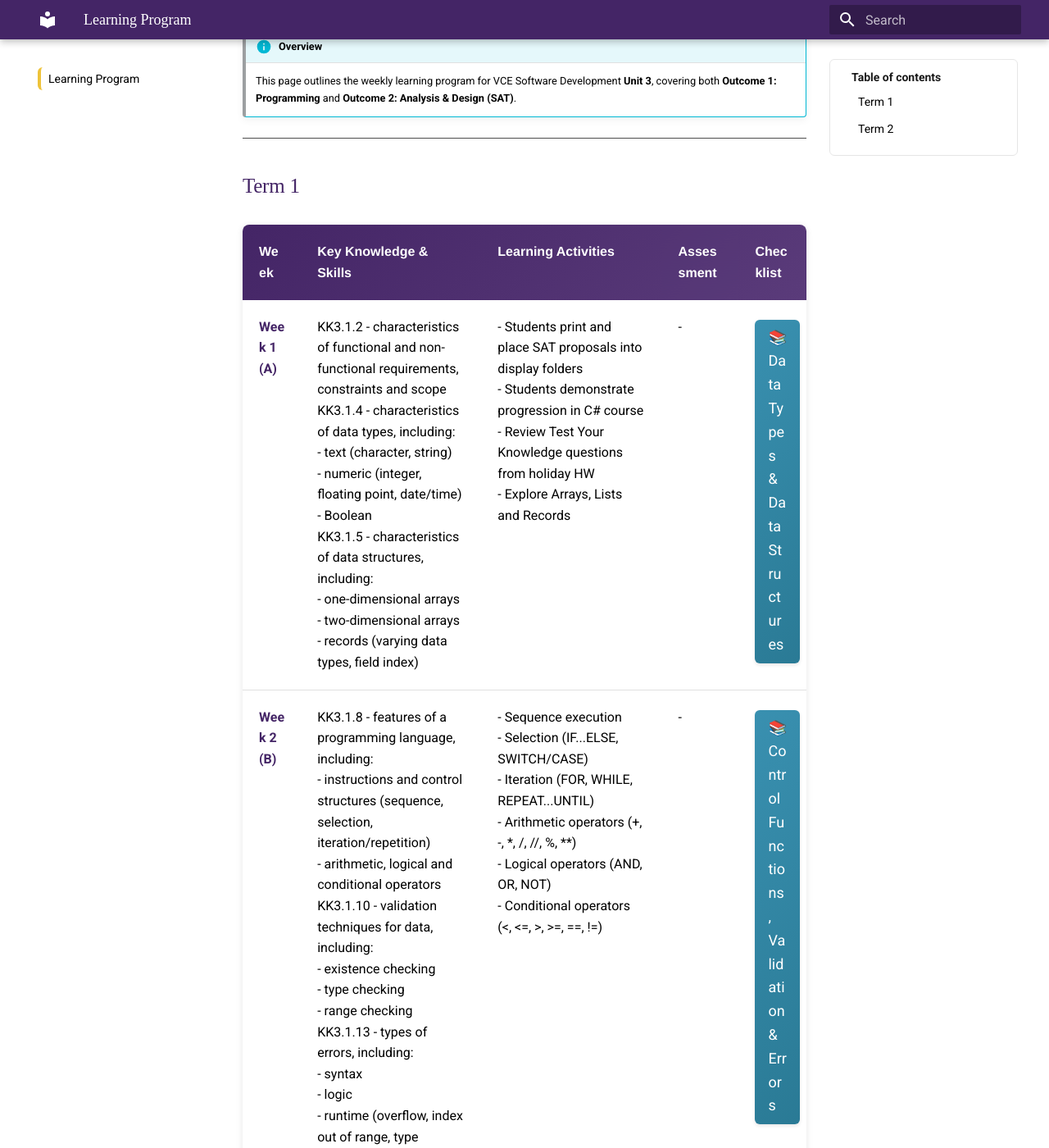
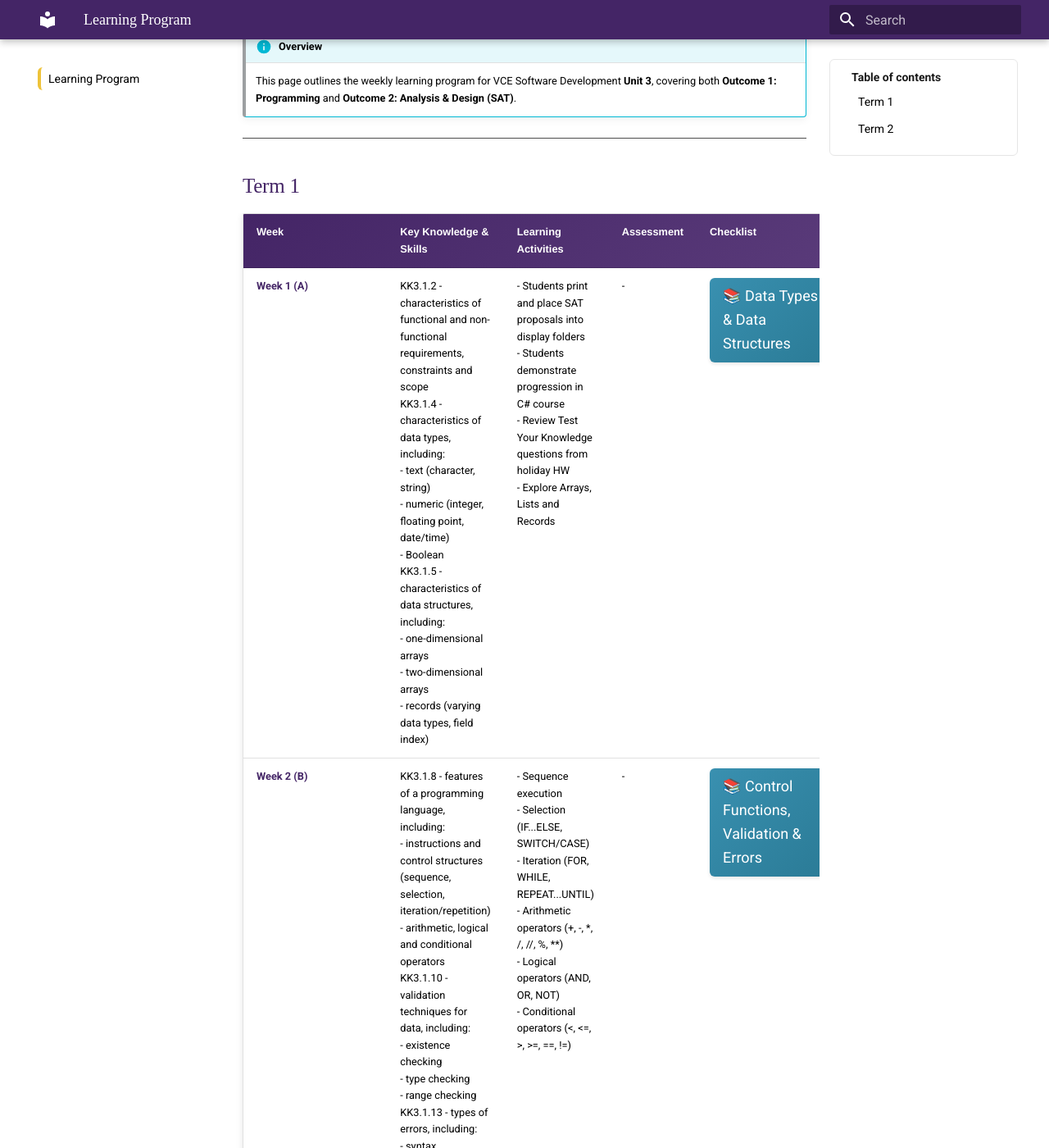
Before and after one commit to tommymac2709/2026-VCE_Unit3_4-SoftwareDevelopment_IonaCollegeGeelong, an MkDocs documentation site: the page built from docs/learning-program.md, in a window 1280 px wide and 1400 px high, scrolled down 231 px. Shown: the whole window at 82% size. Built offline with MkDocs 1.6.1 and Material for MkDocs 9.7.7, drawn with Linux system fonts in a browser that asks for light colours.

Commit message:
Revert "Tweak learning program table layout"
This reverts commit 0e40610163f76e1046e928efeda9654ea5fcc796.

```diff
--- a/docs/learning-program.md
+++ b/docs/learning-program.md
@@ -7,7 +7,7 @@
 
 ## Term 1
 
-<table class="learning-program">
+<table>
   <thead>
     <tr>
       <th>Week</th>
@@ -259,7 +259,7 @@
 
 ## Term 2
 
-<table class="learning-program">
+<table>
   <thead>
     <tr>
       <th>Week</th>
--- a/docs/stylesheets/extra.css
+++ b/docs/stylesheets/extra.css
@@ -234,31 +234,6 @@ body {
   min-width: 120px;
 }
 
-/* Learning Program column widths */
-.md-typeset table.learning-program {
-  table-layout: fixed;
-}
-
-.md-typeset table.learning-program th:nth-child(1),
-.md-typeset table.learning-program td:nth-child(1) {
-  width: 8ch;
-  max-width: 8ch;
-  min-width: 0;
-  white-space: normal;
-}
-
-.md-typeset table.learning-program th:nth-child(2),
-.md-typeset table.learning-program td:nth-child(2),
-.md-typeset table.learning-program th:nth-child(3),
-.md-typeset table.learning-program td:nth-child(3) {
-  width: 32%;
-}
-
-.md-typeset table.learning-program th:nth-child(5),
-.md-typeset table.learning-program td:nth-child(5) {
-  width: 12%;
-}
-
 /* Checklist column links styling - targets 5th column */
 .md-typeset table tbody td:nth-child(5) a {
   display: inline-block;
```
